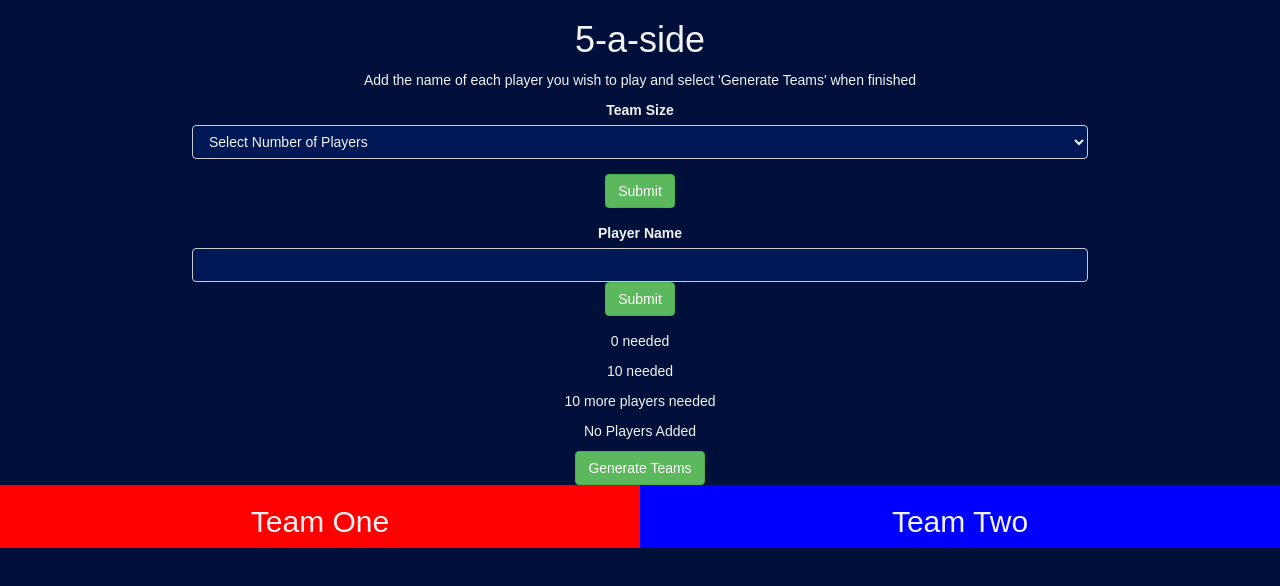
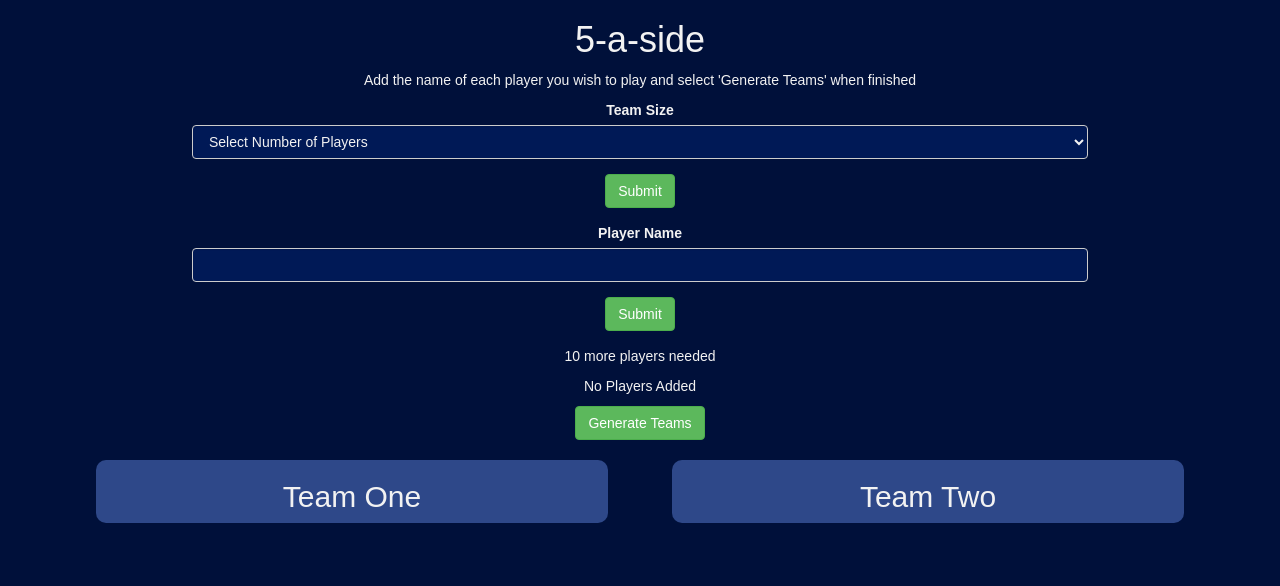
Before and after one commit to JonnyDavis/5-a-side, a React (Create React App) app in the folder five-a-side/: page / in a window 1280 px wide. Shown: the top 586 px of the page. Built offline with nearby package versions, Linux system fonts and the light colour scheme.

Commit message:
a few more css additions

```diff
--- a/five-a-side/src/components/Forms/PlayerInput.jsx
+++ b/five-a-side/src/components/Forms/PlayerInput.jsx
@@ -10,7 +10,7 @@ export default ({ name, label, value, onChange }) => (
 
 
 const inputContainerStyle = {
-	// lineHeight: "100%",
+	marginBottom: 15,
 }
 const inputStyle = {
 	backgroundColor: "#001956",
--- a/five-a-side/src/components/SubmitPlayer.jsx
+++ b/five-a-side/src/components/SubmitPlayer.jsx
@@ -19,8 +19,6 @@ class SubmitPlayer extends Component {
 		return (
 		<div>
 			<PlayerForm onSubmit={ onSubmit } players={ players } maxPlayers={ maxPlayers } fields={ fields } numberOfPlayersFields={ numberOfPlayersFields }/>
-			<p> { players.size } needed </p>
-			<p> { maxPlayers } needed </p>
 		</div>
 		)
 	}
--- a/five-a-side/src/components/Teams.jsx
+++ b/five-a-side/src/components/Teams.jsx
@@ -24,7 +24,7 @@ class Teams extends Component {
 
 		return (
 			<div>
-				<button type="button" className="btn btn-success" onClick={ this.createTeams }>Generate Teams</button>
+				<button style={ buttonStyles } type="button" className="btn btn-success" onClick={ this.createTeams }>Generate Teams</button>
 				<br/>
 				<div style={ teamOneContainerStyles }>
 					<h2>{ teams.getIn([0, "teamName"]) }</h2>
@@ -63,12 +63,20 @@ export default Teams;
 
 const teamOneContainerStyles = {
 	display: "inline-block",
-	width: "50%",
-	backgroundColor: "red",
+	width: "40%",
+	borderRadius: 10,
+	backgroundColor: "#2e4889",
+	marginRight: "2.5%",
 }
 
 const teamTwoContainerStyles = {
 	display: "inline-block",
-	width: "50%",
-	backgroundColor: "blue",
+	width: "40%",
+	borderRadius: 10,
+	backgroundColor: "#2e4889",
+	marginLeft: "2.5%",
 }
+
+const buttonStyles = {
+	marginBottom: 20,
+}
```
